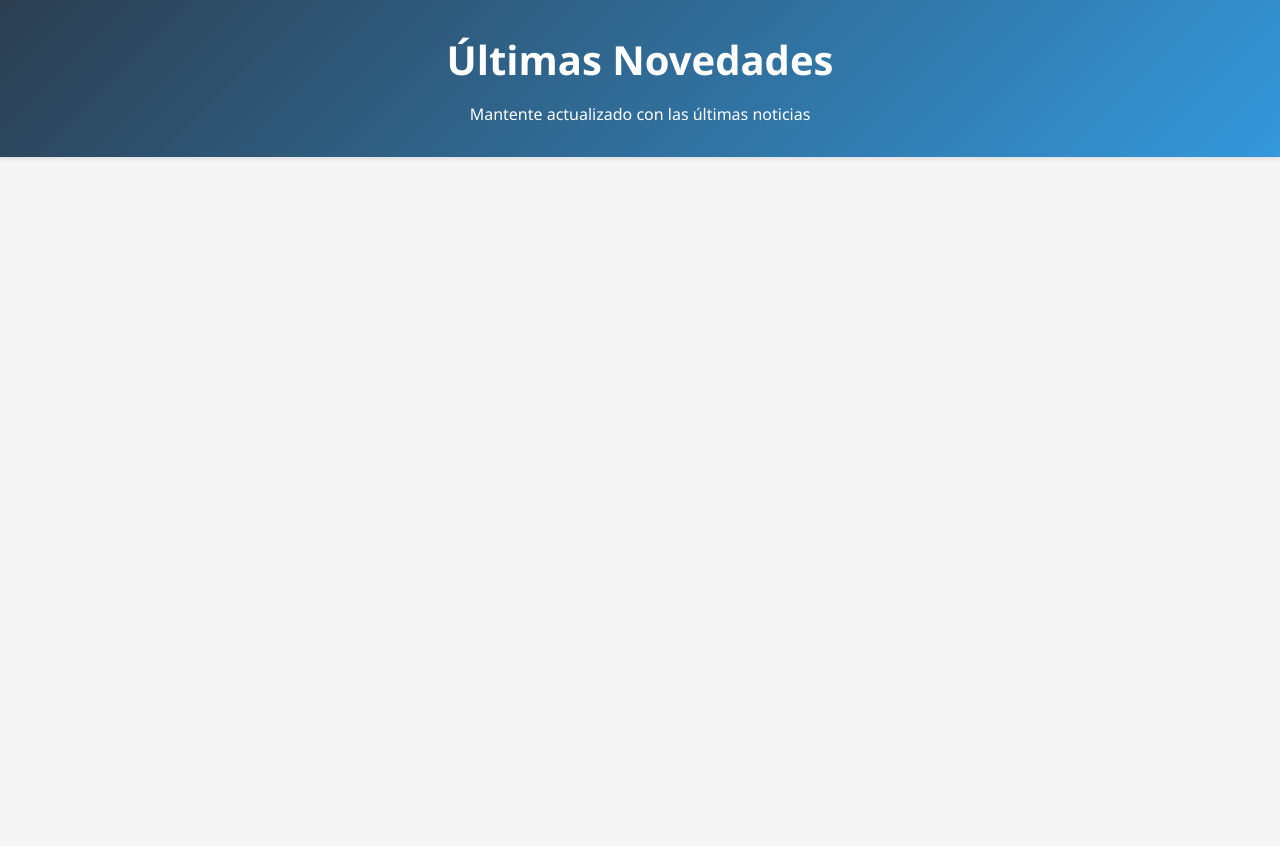
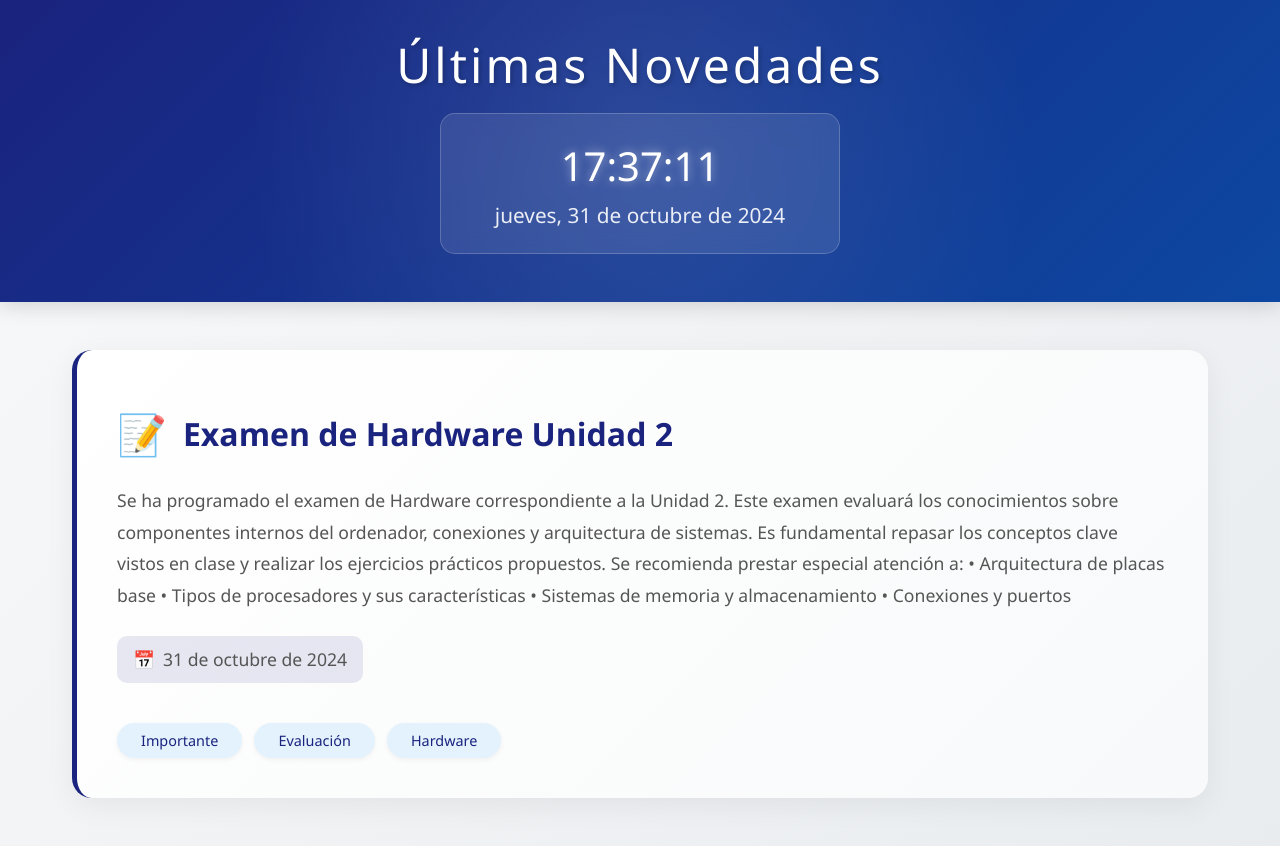
Before and after one commit to Plati287/pabloinforasir, a plain HTML site: page indice.html in a window 1280 px wide. Before the commit the page ends 800 px from the top, so only its background shows below. Drawn offline with Linux system fonts and the light colour scheme.

Commit message:
Update indice.html

```diff
--- a/indice.html
+++ b/indice.html
@@ -13,20 +13,60 @@
         }
 
         body {
-            background-color: #f5f5f5;
+            background-color: #f8f9fa;
+            background-image: linear-gradient(135deg, #f8f9fa 0%, #e9ecef 100%);
+            min-height: 100vh;
         }
 
         header {
-            background: linear-gradient(135deg, #2c3e50, #3498db);
+            background: linear-gradient(135deg, #1a237e, #0d47a1);
             color: white;
             padding: 2rem;
             text-align: center;
-            box-shadow: 0 2px 5px rgba(0,0,0,0.1);
+            box-shadow: 0 4px 20px rgba(0,0,0,0.15);
+            position: relative;
+            overflow: hidden;
+        }
+
+        header::before {
+            content: '';
+            position: absolute;
+            top: 0;
+            left: 0;
+            right: 0;
+            bottom: 0;
+            background: radial-gradient(circle at 50% 50%, rgba(255,255,255,0.1) 0%, transparent 60%);
         }
 
         h1 {
+            font-size: 3rem;
+            margin-bottom: 1rem;
+            font-weight: 300;
+            letter-spacing: 3px;
+            text-shadow: 2px 2px 4px rgba(0,0,0,0.2);
+            position: relative;
+        }
+
+        .clock-section {
+            background: rgba(255, 255, 255, 0.1);
+            padding: 1.5rem;
+            border-radius: 15px;
+            margin: 1rem auto;
+            max-width: 400px;
+            backdrop-filter: blur(10px);
+            border: 1px solid rgba(255, 255, 255, 0.2);
+        }
+
+        .clock {
             font-size: 2.5rem;
-            margin-bottom: 1rem;
+            font-weight: 300;
+            margin-bottom: 0.5rem;
+            text-shadow: 0 0 10px rgba(255,255,255,0.5);
+        }
+
+        .date {
+            font-size: 1.3rem;
+            color: rgba(255, 255, 255, 0.9);
         }
 
         .container {
@@ -37,50 +77,156 @@
 
         .novedades {
             display: grid;
-            grid-template-columns: repeat(auto-fit, minmax(300px, 1fr));
+            grid-template-columns: repeat(auto-fit, minmax(350px, 1fr));
             gap: 2rem;
             padding: 1rem;
         }
 
         .novedad {
             background: white;
-            border-radius: 10px;
-            padding: 1.5rem;
-            box-shadow: 0 2px 5px rgba(0,0,0,0.1);
-            transition: transform 0.3s ease;
+            border-radius: 20px;
+            padding: 2rem;
+            box-shadow: 0 8px 30px rgba(0,0,0,0.06);
+            transition: all 0.3s ease;
+            position: relative;
+            overflow: hidden;
         }
 
         .novedad:hover {
             transform: translateY(-5px);
+            box-shadow: 0 15px 35px rgba(0,0,0,0.1);
+        }
+
+        .novedad.destacada {
+            grid-column: 1 / -1;
+            background: linear-gradient(135deg, #ffffff 0%, #f8f9fa 100%);
+            border-left: 5px solid #1a237e;
+            padding: 2.5rem;
+        }
+
+        .ultima-novedad {
+            position: relative;
+            border: 2px solid #1a237e;
+        }
+
+        .ultima-novedad::before {
+            content: "ÚLTIMA NOVEDAD";
+            position: absolute;
+            top: 0;
+            right: 0;
+            background: #1a237e;
+            color: white;
+            padding: 0.5rem 2rem;
+            border-bottom-left-radius: 15px;
+            font-size: 0.9rem;
+            font-weight: 600;
+            letter-spacing: 1px;
+            box-shadow: -2px 2px 10px rgba(0,0,0,0.1);
+        }
+
+        .novedad.destacada h3 {
+            font-size: 2rem;
+            color: #1a237e;
+            margin-top: 1rem;
+            display: flex;
+            align-items: center;
+            gap: 1rem;
+        }
+
+        .novedad.destacada h3::before {
+            content: "📝";
+            font-size: 2.5rem;
         }
 
         .novedad h3 {
             color: #2c3e50;
-            margin-bottom: 1rem;
+            margin-bottom: 1.5rem;
+            font-weight: 600;
         }
 
         .novedad p {
-            color: #666;
-            line-height: 1.6;
+            color: #555;
+            line-height: 1.8;
+            margin-bottom: 1.5rem;
+            font-size: 1.1rem;
         }
 
         .fecha {
-            color: #3498db;
+            color: #1a237e;
+            font-size: 1rem;
+            font-weight: 500;
+            display: flex;
+            align-items: center;
+            gap: 0.5rem;
+            background: rgba(26, 35, 126, 0.1);
+            padding: 0.5rem 1rem;
+            border-radius: 10px;
+            width: fit-content;
+        }
+
+        .fecha::before {
+            content: "📅";
+        }
+
+        .tag {
+            display: inline-block;
+            padding: 0.5rem 1.5rem;
+            background: #e3f2fd;
+            color: #1a237e;
+            border-radius: 25px;
             font-size: 0.9rem;
             margin-top: 1rem;
+            margin-right: 0.5rem;
+            box-shadow: 0 2px 5px rgba(0,0,0,0.05);
+            transition: all 0.3s ease;
+        }
+
+        .tag:hover {
+            transform: scale(1.05);
+            box-shadow: 0 4px 8px rgba(0,0,0,0.1);
         }
 
         @media (max-width: 768px) {
             .novedades {
                 grid-template-columns: 1fr;
             }
+
+            h1 {
+                font-size: 2rem;
+            }
+
+            .clock {
+                font-size: 2rem;
+            }
+
+            .novedad.destacada h3 {
+                font-size: 1.5rem;
+            }
+
+            .ultima-novedad::before {
+                padding: 0.3rem 1rem;
+                font-size: 0.8rem;
+            }
+        }
+
+        /* Animaciones */
+        @keyframes fadeIn {
+            from { opacity: 0; transform: translateY(20px); }
+            to { opacity: 1; transform: translateY(0); }
+        }
+
+        .novedad {
+            animation: fadeIn 0.6s ease-out forwards;
         }
     </style>
 </head>
 <body>
     <header>
         <h1>Últimas Novedades</h1>
-        <p>Mantente actualizado con las últimas noticias</p>
+        <div class="clock-section">
+            <div class="clock" id="clock">00:00:00</div>
+            <div class="date" id="date">Cargando fecha...</div>
+        </div>
     </header>
 
     <div class="container">
@@ -90,26 +236,57 @@
     </div>
 
     <script>
-        // Datos de ejemplo
+        function actualizarReloj() {
+            const ahora = new Date();
+            const opciones = {
+                weekday: 'long',
+                year: 'numeric',
+                month: 'long',
+                day: 'numeric'
+            };
+
+            document.getElementById('clock').textContent =
+                ahora.toLocaleTimeString('es-ES');
+            document.getElementById('date').textContent =
+                ahora.toLocaleDateString('es-ES', opciones);
+        }
+
+        setInterval(actualizarReloj, 1000);
+        actualizarReloj();
+
         const novedades = [
             {
-                titulo: "Examen de Hardware unidad 2",
-                contenido: "El proximo jueves tendremos que examinarnos del examen de hardware de la unidad 2",
-                fecha: "2024-11-07"
+                titulo: "Examen de Hardware Unidad 2",
+                contenido: "Se ha programado el examen de Hardware correspondiente a la Unidad 2. Este examen evaluará los conocimientos sobre componentes internos del ordenador, conexiones y arquitectura de sistemas. Es fundamental repasar los conceptos clave vistos en clase y realizar los ejercicios prácticos propuestos. Se recomienda prestar especial atención a:\n\n• Arquitectura de placas base\n• Tipos de procesadores y sus características\n• Sistemas de memoria y almacenamiento\n• Conexiones y puertos",
+                fecha: "2024-10-31",
+                destacada: true,
+                tags: ["Importante", "Evaluación", "Hardware"]
+            },
 
         ];
 
         function mostrarNovedades() {
             const container = document.getElementById('novedades-container');
 
-            novedades.forEach(novedad => {
+            novedades.forEach((novedad, index) => {
                 const elemento = document.createElement('div');
-                elemento.className = 'novedad';
+                let clases = ['novedad'];
+                if (novedad.destacada) clases.push('destacada');
+                if (novedad.ultima) clases.push('ultima-novedad');
+                elemento.className = clases.join(' ');
+
+                let tagsHTML = '';
+                if (novedad.tags) {
+                    tagsHTML = novedad.tags.map(tag => `<span class="tag">${tag}</span>`).join(' ');
+                }
+
                 elemento.innerHTML = `
                     <h3>${novedad.titulo}</h3>
                     <p>${novedad.contenido}</p>
                     <p class="fecha">${formatearFecha(novedad.fecha)}</p>
+                    ${tagsHTML}
                 `;
+                elemento.style.animationDelay = `${index * 0.2}s`;
                 container.appendChild(elemento);
             });
         }
@@ -122,7 +299,6 @@
             });
         }
 
-        // Cargar las novedades al iniciar la página
         document.addEventListener('DOMContentLoaded', mostrarNovedades);
     </script>
 </body>
```
